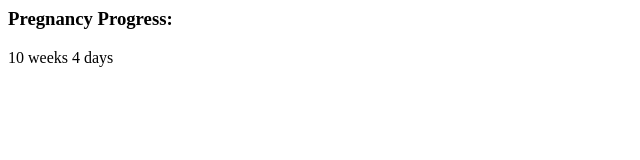
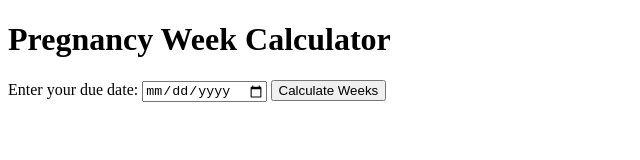
Before and after one commit to shirleywang0715/pregnancy-weeks, a plain HTML site: page index.html in a window 1280 px wide. Shown: the whole page, without its empty margins (0-640 px from the left). Drawn offline with Linux system fonts and the light colour scheme.

Commit message:
Update index.html

```diff
--- a/index.html
+++ b/index.html
@@ -1,30 +1,50 @@
-<div id="pregnancy-timer">
-    <h3>Pregnancy Progress:</h3>
-    <p id="pregnancy-weeks-days">Loading...</p>
-</div>
+<!DOCTYPE html>
+<html lang="en">
+<head>
+    <meta charset="UTF-8">
+    <meta name="viewport" content="width=device-width, initial-scale=1.0">
+    <title>Pregnancy Week Calculator</title>
+    <script>
+        function calculateWeeks() {
+            // Get the due date entered by the user
+            const dueDateInput = document.getElementById('dueDate').value;
+            if (!dueDateInput) {
+                alert("Please enter your due date.");
+                return;
+            }
 
-<script>
-    function calculatePregnancy() {
-        // Due date: Adjust to your due date
-        const dueDate = new Date("2025-01-29"); // Replace with your actual due date
+            // Convert the due date to a JavaScript Date object
+            const dueDate = new Date(dueDateInput);
 
-        // Get today's date
-        const today = new Date();
+            // Get today's date
+            const today = new Date();
 
-        // Calculate the difference in milliseconds
-        const diffTime = dueDate - today;
+            // Calculate the conception date (14 days before the due date)
+            const conceptionDate = new Date(dueDate);
+            conceptionDate.setDate(dueDate.getDate() - 14);
 
-        // Convert milliseconds to days
-        const diffDays = diffTime / (1000 * 3600 * 24);
+            // Calculate the difference in milliseconds between today and the conception date
+            const diffInMs = today - conceptionDate;
 
-        // Calculate weeks and days
-        const weeks = Math.floor(diffDays / 7);
-        const days = Math.floor(diffDays % 7);
+            // Convert milliseconds to days
+            const diffInDays = diffInMs / (1000 * 60 * 60 * 24);
 
-        // Display the result
-        document.getElementById("pregnancy-weeks-days").textContent = weeks + " weeks " + days + " days";
-    }
+            // Calculate the number of full weeks and the remaining days
+            const weeks = Math.floor(diffInDays / 7);
+            const days = Math.floor(diffInDays % 7);
 
-    // Call the function to display the result
-    calculatePregnancy();
-</script>
+            // Display the result
+            document.getElementById('result').innerHTML = `You are ${weeks} weeks and ${days} days pregnant.`;
+        }
+    </script>
+</head>
+<body>
+    <h1>Pregnancy Week Calculator</h1>
+
+    <label for="dueDate">Enter your due date:</label>
+    <input type="date" id="dueDate" name="dueDate">
+    <button onclick="calculateWeeks()">Calculate Weeks</button>
+
+    <h2 id="result"></h2>
+</body>
+</html>
```
